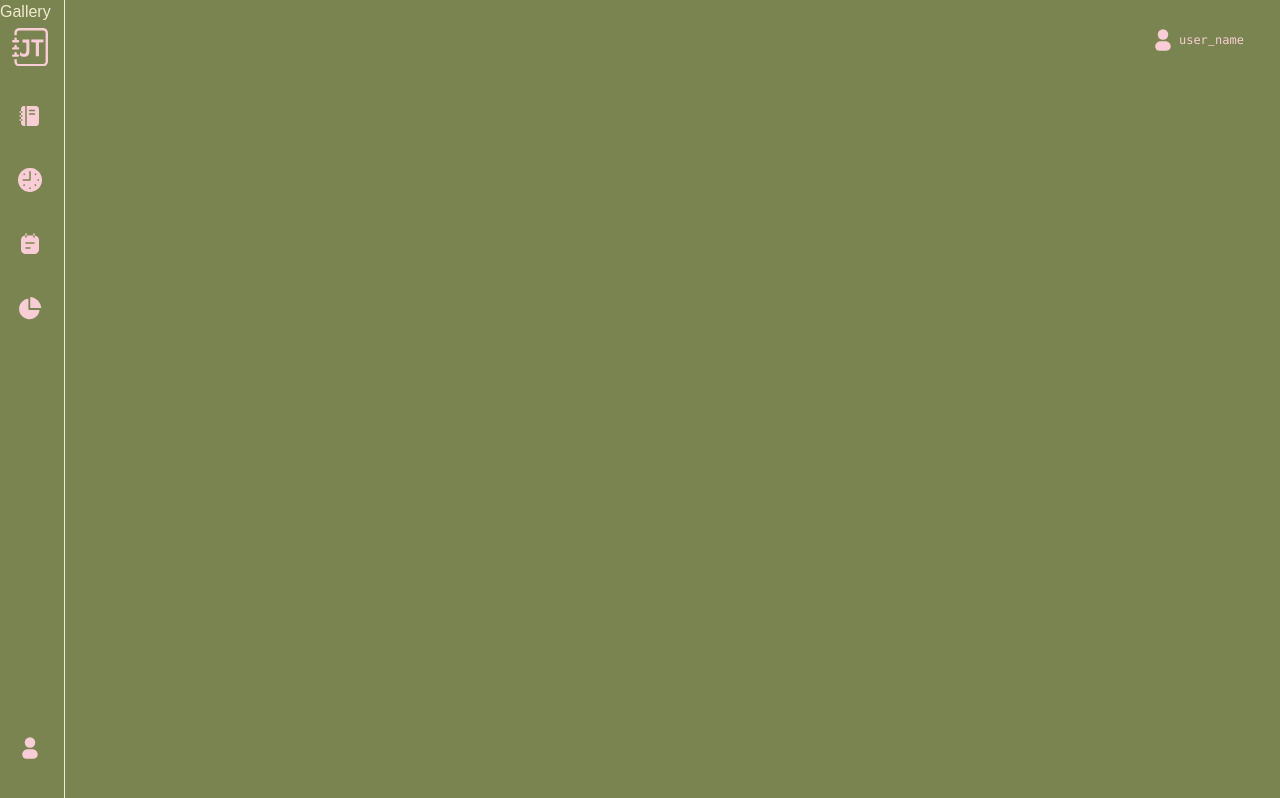
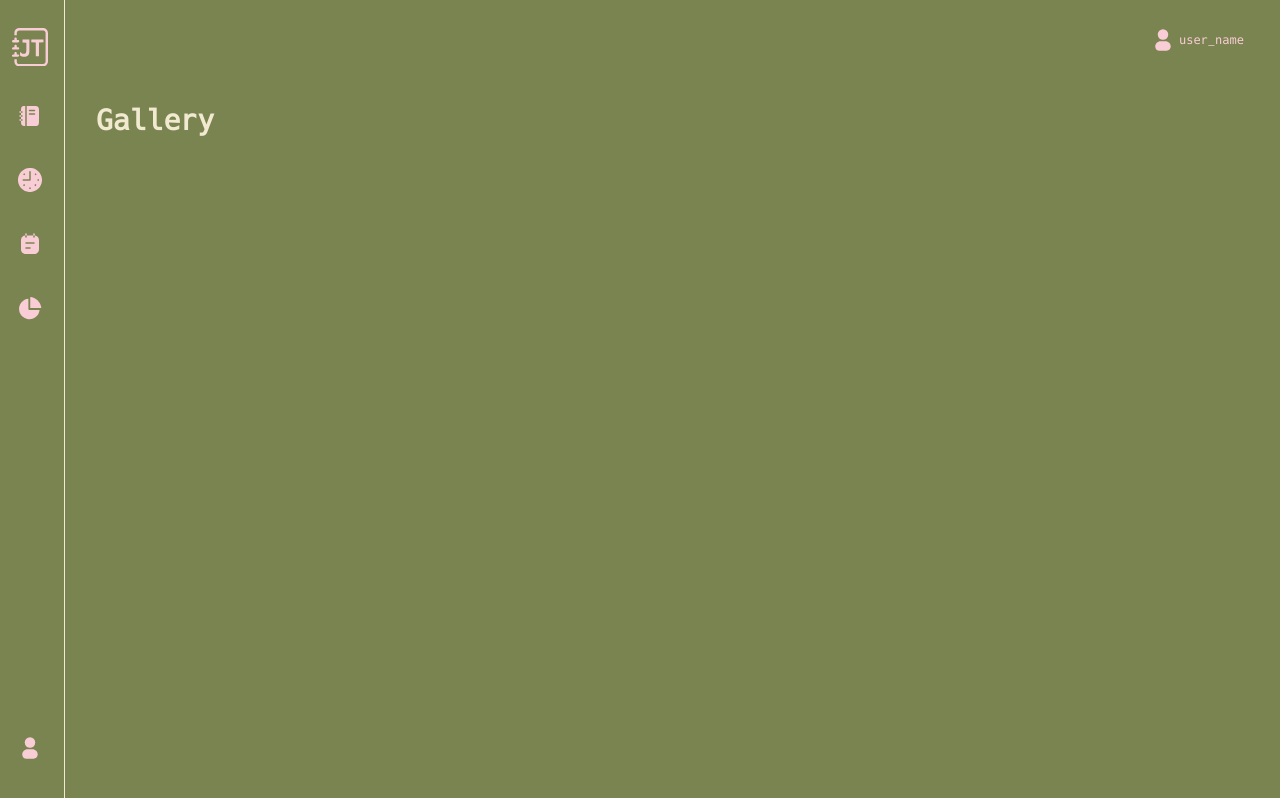
Before and after one commit to SuliR123/Journal-Time, a Next.js app in the folder frontend/: page /gallery in a window 1280 px wide. Built offline with nearby package versions, Linux system fonts and the light colour scheme.

Commit message:
small note page changes

```diff
--- a/frontend/app/gallery/page.tsx
+++ b/frontend/app/gallery/page.tsx
@@ -1,4 +1,10 @@
 
 export default function Gallery() {
-    return (<span>Gallery</span>)
+    return (
+        <div className="flex flex-col font-hack font-bold w-full h-[100vh] justify-center items-center">
+            <div className="flex flex-col w-[85%] h-[75%] items-start text-[28px]">
+                <span>Gallery</span>
+            </div>
+        </div>
+    )
 }
--- a/frontend/components/overlay_component.tsx
+++ b/frontend/components/overlay_component.tsx
@@ -55,7 +55,7 @@ export default function OverlayComponent({ header, subheading1, subheading2, bod
 
     return (
         <div className="flex items-center justify-center absolute w-[100vw] h-[100vh] z-20">
-            <div className="flex items-center justify-center w-[40%] h-[70%] bg-background-color z-40 rounded-lg">
+            <div className="flex items-center justify-center w-[50%] h-[70%] bg-background-color z-40 rounded-lg">
                 <div ref={divRef} className="flex flex-col justify-start items-start w-[93%] h-[93%] px-4">
                     <div className="flex flex-col justify-start items-start w-full h-[25%] gap-5">
                         <div className="flex flex-col justify-center items-start w-full h-[50%]">
--- a/frontend/components/search_bar.tsx
+++ b/frontend/components/search_bar.tsx
@@ -12,7 +12,7 @@ export default function SearchBar({ background = false } : SearchBarProps) {
 
     return (
         <div className={`h-8 ${backgroundColor} rounded-sm`}>
-            <div className={`flex flex-row justify-center items-center fill-icon-color hover:fill-text-color gap-3 h-8 w-full ${brightness}`}>
+            <div className={`flex flex-row justify-center items-center fill-icon-color hover:fill-text-color gap-3 h-8 ${brightness}`}>
                 <SearchIcon className={`w-6 h-6`}/>
                 <input
                     id="searchBox"
--- a/frontend/components/text_input.tsx
+++ b/frontend/components/text_input.tsx
@@ -215,13 +215,20 @@ export default function TextInput() {
         onChange={(e) => setText(e.target.value)}
         placeholder="Type something..."
         className={`${currentFormatStyle} resize-none focus:outline-none w-[75vw] text-[24px] text-start font-bold font-hack`}
-      /> {/* TODO ADD CURSOR ANIMATION AND LOCATION DATA */}
+      /> {/* TODO ADD CURSOR ANIMATION */}
       <ButtonHolder transparent={true}>
         <IconButton icon={<RestartIcon/>} onClick={() => {
             setText("");
             setStartTimer(false);
             timerRef.current.reset();
             setTitle("")
+            setLocationName("")
+            setLocationData({
+                longitude: 0,
+                latitude: 0,
+                accuracy: 0,
+                found: false
+            })
             }}
         />
         <IconButton icon={<CheckmarkIcon/>} onClick={() => {
```
